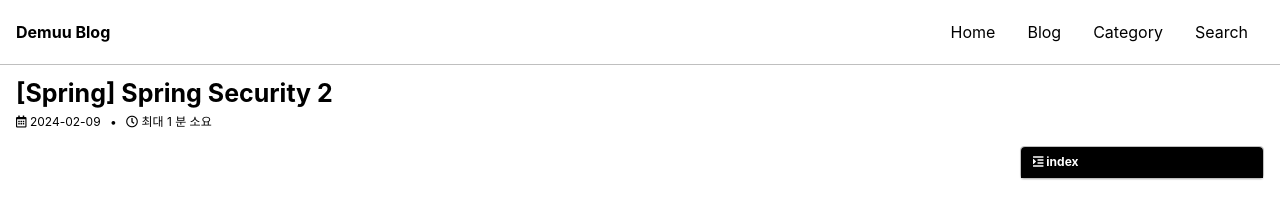
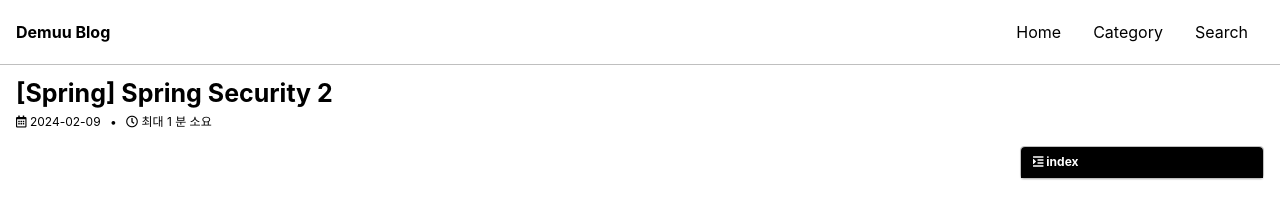
Before and after one commit to Preasim/Preasim.github.io, a Jekyll site: the page built from _posts/2024-02-09-101.md, in a window 1280 px wide. Shown: the top 216 px of the page. Built offline with Jekyll 4.4.1, drawn with Linux system fonts in a browser that asks for light colours; cached includes are drawn as plain includes; some web fonts are replaced; comment, search, counter and statistics services are not loaded.

Commit message:
Update navigation.yml

```diff
--- a/_data/navigation.yml
+++ b/_data/navigation.yml
@@ -4,8 +4,6 @@ main:
   #- title: "Home"
   #  url: "/"
   - title: "Home"
-    url: https://preasim.github.io/Demuu/main-page/index.html
-  - title: "Blog"
     url: https://preasim.github.io
   - title: "Category"
     url: /categories/
```
